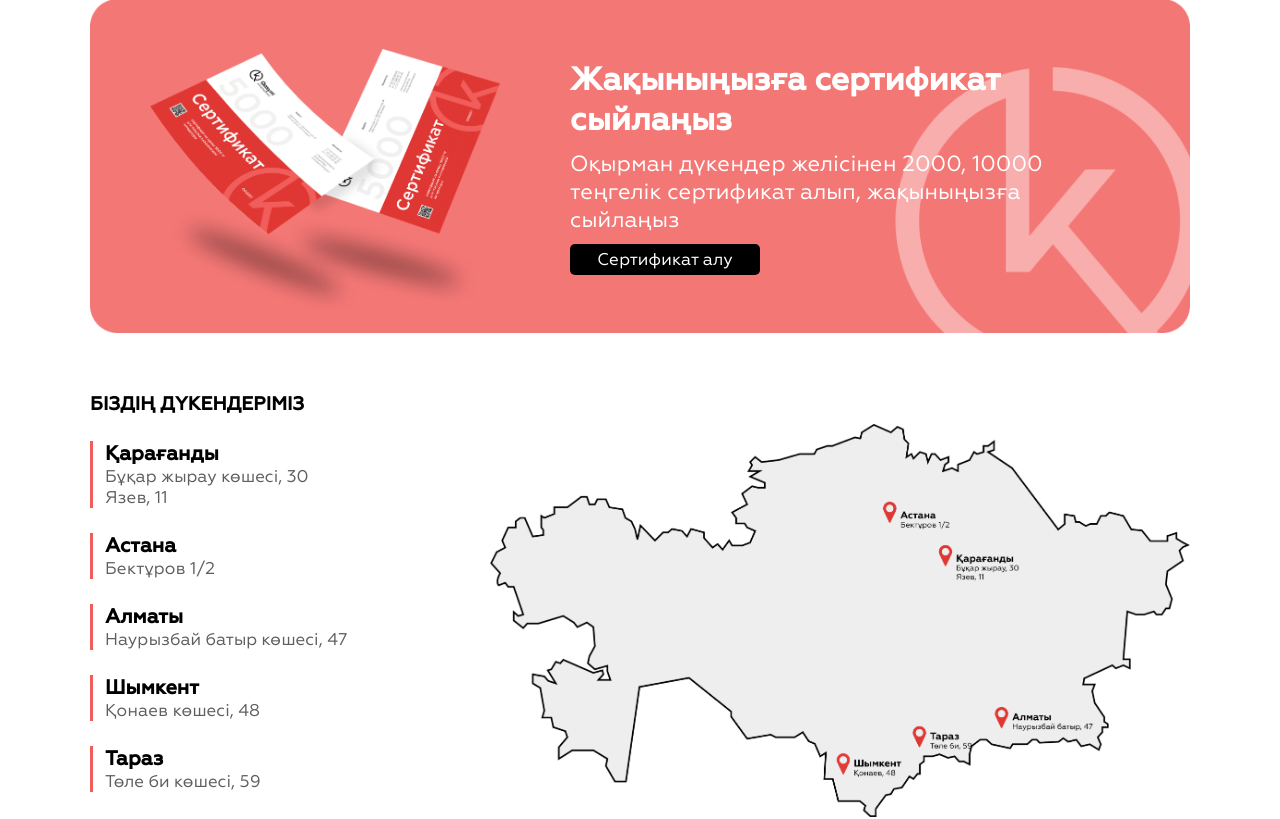
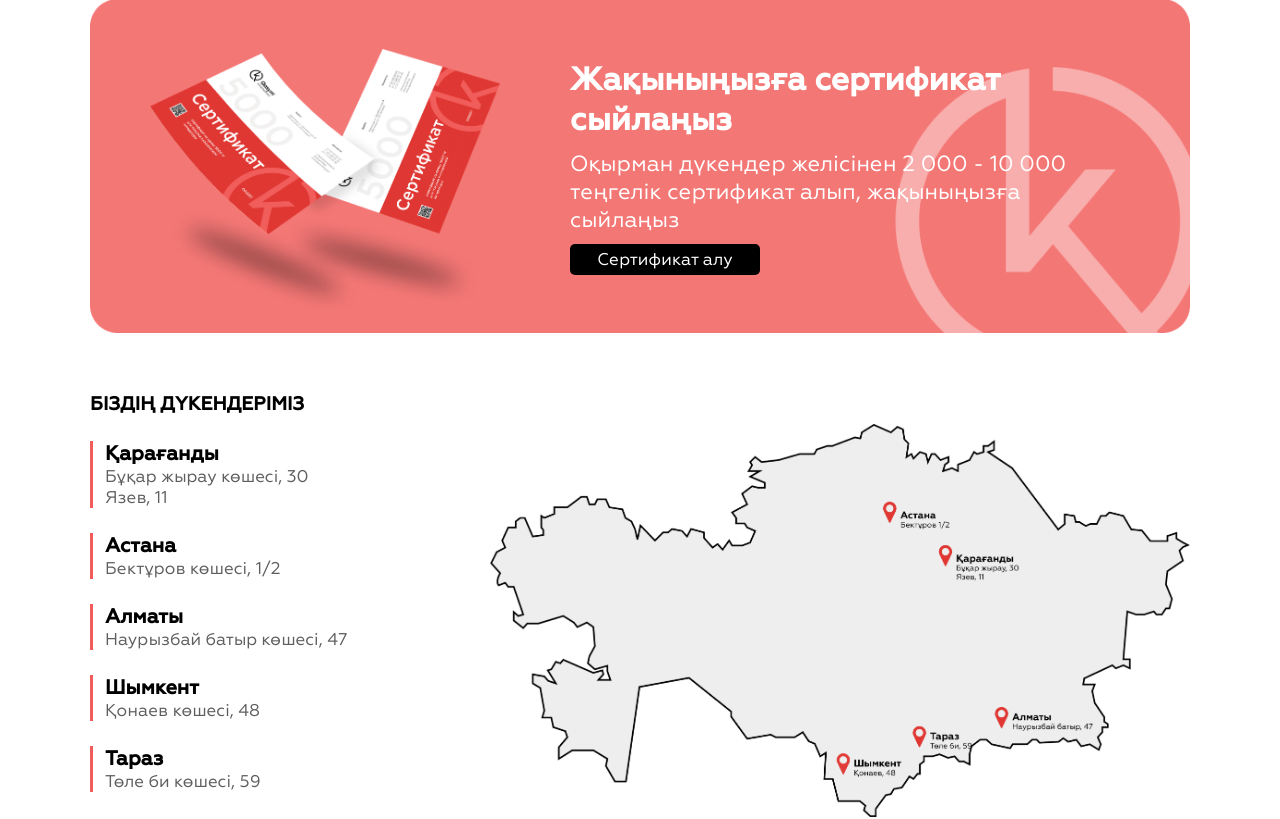
Before and after one commit to makengo2003/qasymkitap.kz, a Django app: page / in a window 1280 px wide. Shown: the part 668-1487 px from the top of the page. Run offline with Django 4.2, Linux system fonts and the light colour scheme; data that the repository does not hold is empty.

Commit message:
Merge remote-tracking branch 'origin/main'
# Conflicts:
#	templates/main_page.html

```diff
--- a/templates/base.html
+++ b/templates/base.html
@@ -69,7 +69,7 @@
 
 				<div class="city">
 					<h3>Астана</h3>
-					<p>Бектұров 1/2</p>
+					<p>Бектұров көшесі, 1/2</p>
 				</div>
 
 				<div class="city">
--- a/templates/main_page.html
+++ b/templates/main_page.html
@@ -64,7 +64,7 @@
 			<img src="{% static 'imgs/certificate_img.png' %}" alt="">
 			<div class="text">
 				<h1>Жақыныңызға сертификат сыйлаңыз</h1>
-				<p>Оқырман дүкендер желісінен 2000, 10000 теңгелік сертификат алып, жақыныңызға сыйлаңыз</p>
+				<p>Оқырман дүкендер желісінен 2 000 - 10 000 теңгелік сертификат алып, жақыныңызға сыйлаңыз</p>
 				<button onclick="open_certificates_request_form()">Сертификат алу</button>
 			</div>
 		</div>
@@ -83,7 +83,7 @@
 				</div>
 				<div class="office">
 					<h4 class="city">Астана</h4>
-					<p class="address">Бектұров 1/2</p>
+					<p class="address">Бектұров көшесі, 1/2</p>
 				</div>
 				<div class="office">
 					<h4 class="city">Алматы</h4>
```
